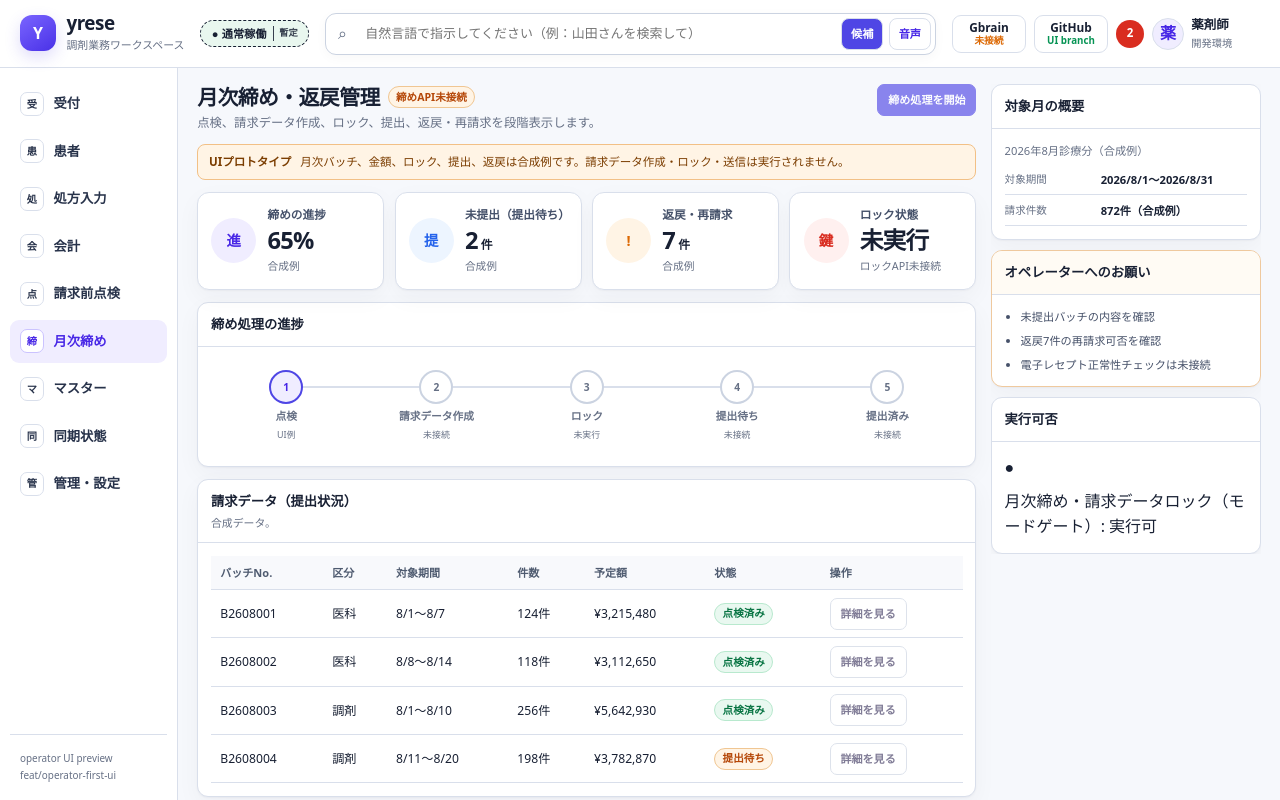
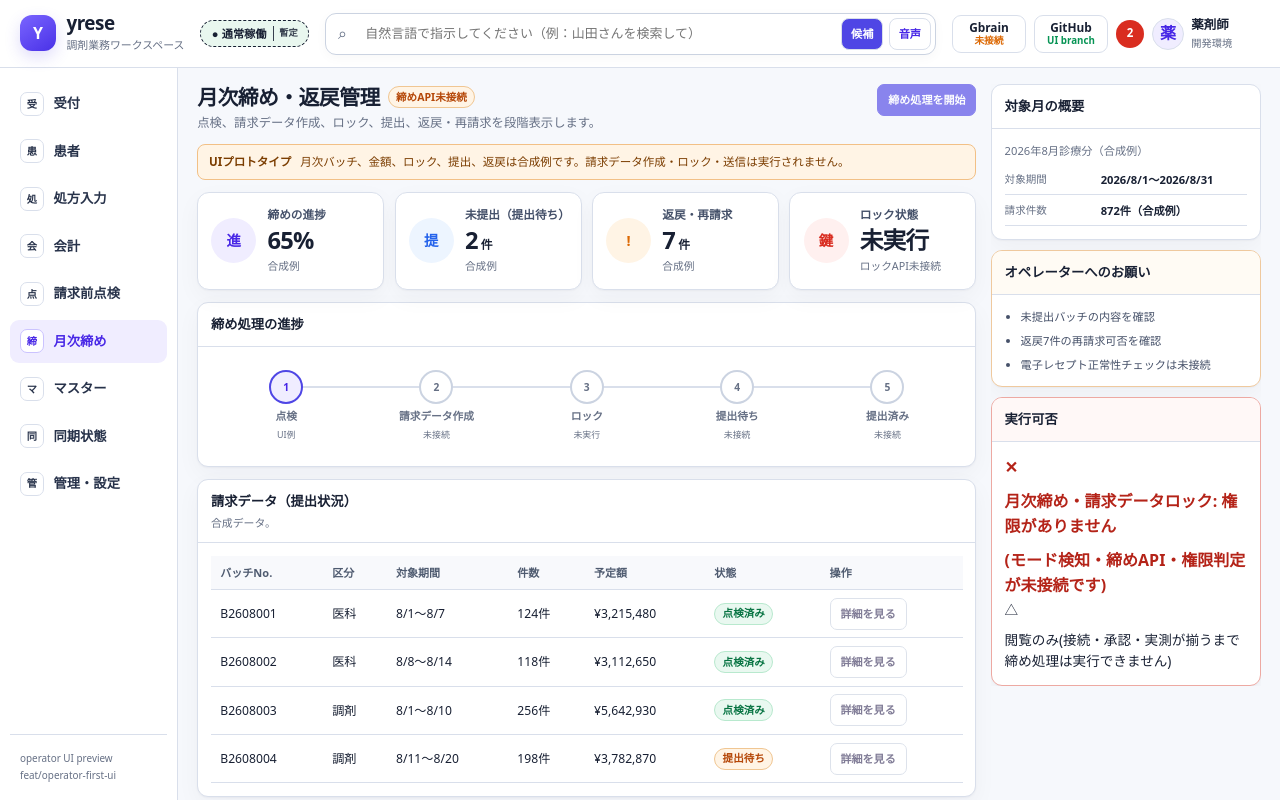
Before and after one commit to yusuketakuma/yrese, a Next.js app in the folder apps/web/: page /monthly-closing in a window 1280 px wide. Shown: the top 800 px of the page. Built offline with nearby package versions, Linux system fonts and the light colour scheme.

Commit message:
fix(ui): fail closed when monthly mode detection is unavailable

```diff
--- a/apps/web/app/monthly-closing/page.tsx
+++ b/apps/web/app/monthly-closing/page.tsx
@@ -1,5 +1,3 @@
-import { allowsClaimFinalization } from "@yrese/shared-kernel";
-
 import { PermissionState, ReadOnlyIndicator } from "../components/audit-metadata";
 import {
   MetricCard,
@@ -21,8 +19,7 @@ const BATCH_ROWS = [
 ] as const;
 
 export default function Page() {
-  const currentMode = "NORMAL" as const;
-  const modeAllowed = allowsClaimFinalization(currentMode);
+  const executionAllowed = false;
 
   return (
     <OperatorPage
@@ -35,9 +32,9 @@ export default function Page() {
           <RailCard title="オペレーターへのお願い" tone="warning">
             <ul className="rail-action-list"><li>未提出バッチの内容を確認</li><li>返戻7件の再請求可否を確認</li><li>電子レセプト正常性チェックは未接続</li></ul>
           </RailCard>
-          <RailCard title="実行可否">
-            <PermissionState allowed={modeAllowed} actionLabel="月次締め・請求データロック（モードゲート）" reason="NORMALモードでのみ実行できます" />
-            {!modeAllowed ? <ReadOnlyIndicator reason="現在のシステムモードでは締めを実行できません" /> : null}
+          <RailCard title="実行可否" tone="danger">
+            <PermissionState allowed={executionAllowed} actionLabel="月次締め・請求データロック" reason="モード検知・締めAPI・権限判定が未接続です" />
+            <ReadOnlyIndicator reason="接続・承認・実測が揃うまで締め処理は実行できません" />
           </RailCard>
         </>
       }
```
